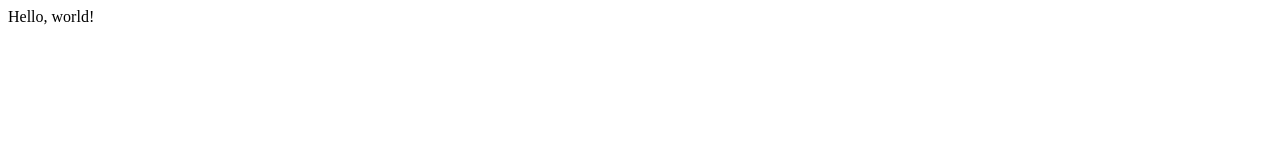
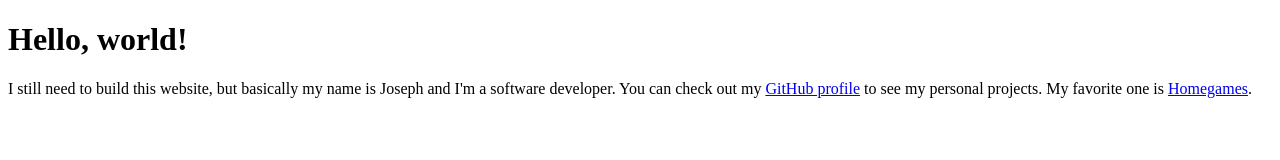
Before and after one commit to prosif/joseph.zone, a plain HTML site: page index.html in a window 1280 px wide. Drawn offline with Linux system fonts and the light colour scheme.

Commit message:
add something

```diff
--- a/index.html
+++ b/index.html
@@ -4,6 +4,11 @@
         <title>Joseph Zone</title>
     </head>
     <body>
-        Hello, world!
+        <h1>
+            Hello, world!
+        </h1>
+        <p>
+        I still need to build this website, but basically my name is Joseph and I'm a software developer. You can check out my <a href="https://github.com/prosif">GitHub profile</a> to see my personal projects. My favorite one is <a href="https://homegames.io">Homegames</a>.
+        </p>
     </body>
 </html>
```
